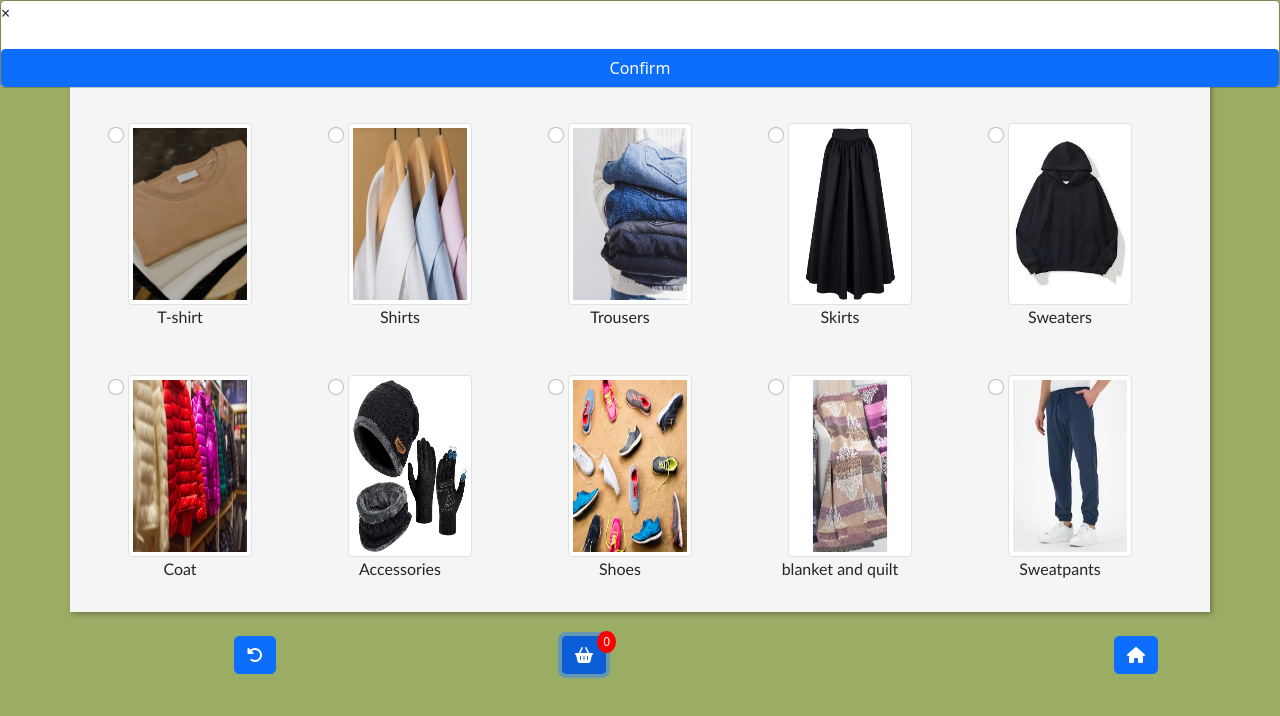
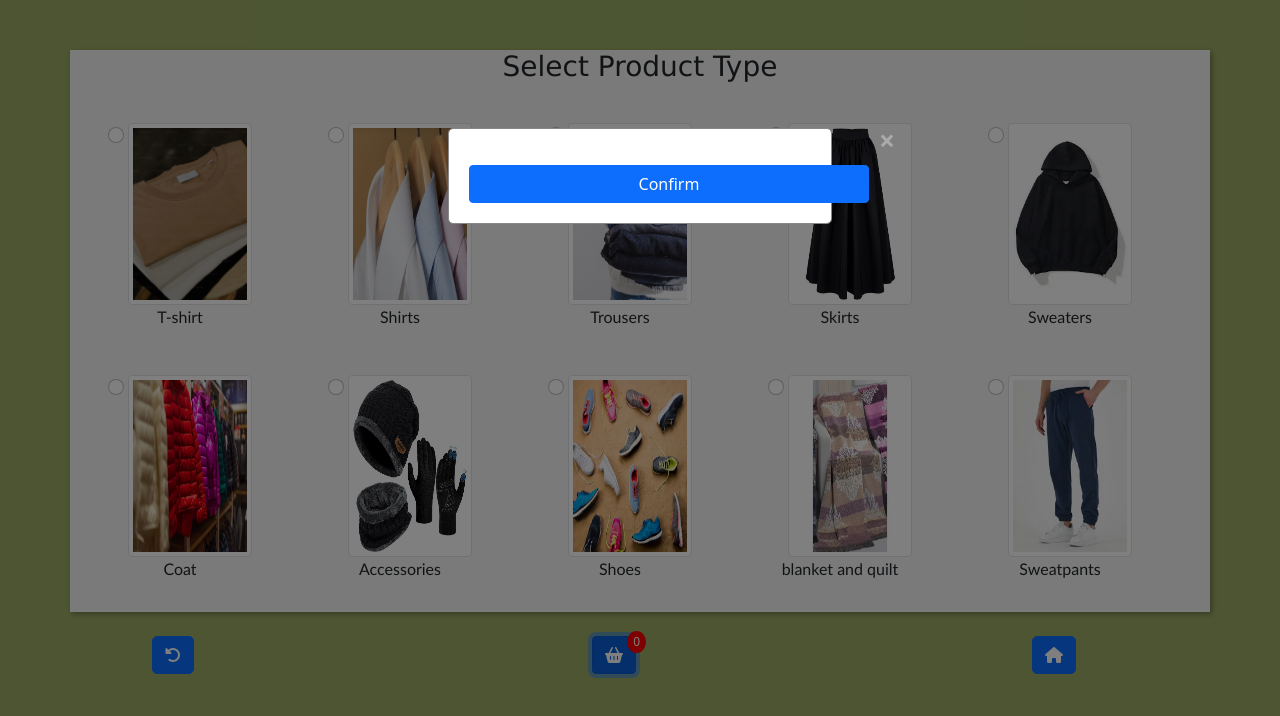
Before and after one commit to 01YunusKaratas/IME-PROJECT, a website: page public/Reyclechoose.html in a window 1280 px wide. Both pictures are taken after a click on the button 584 px from the left and 654 px from the top of the page. Shown: the top 716 px of the page. Drawn offline with nearby package versions, Linux system fonts and the light colour scheme.

Commit message:
Update Reyclechoose.css

```diff
--- a/public/CSS/Reyclechoose.css
+++ b/public/CSS/Reyclechoose.css
@@ -34,9 +34,11 @@
     margin: auto;
     margin-top: 2px;
     width: 1320px;
+
 }
 #navigation-row{
     width:1320px;
+
 
 }
 .col-sm-6>#back-button{
@@ -44,6 +46,11 @@
 }
 .col-sm-6>#home-button{
     margin-left: 40%;
+}
+
+#home-button,#basket-button,#back-button{
+    margin: auto;
+    margin-left: 30px;
 }
 
 
@@ -100,6 +107,11 @@
         width: 95%;
         margin: auto;
     }
+
+
+
+
+
     .col-sm-6>button{
         margin-left: 20px;
     }
@@ -237,3 +249,67 @@
     }
 
 }
+
+
+
+/*Modal ekranı ayarları*/
+.modal {
+    display: none;
+    position: fixed;
+    z-index: 1000;
+    left: 0;
+    top: 0;
+    background-color: rgba(0,0,0,0.5);
+}
+.modal-content {
+    background-color: #fff;
+    margin: 10% auto;
+    padding: 20px;
+    border: 1px solid #888;
+    width: 30%;
+    text-align: center;
+}
+
+.close {
+    color: #aaa;
+    float: right;
+    font-size: 28px;
+    font-weight: bold;
+    margin-left: 410px;
+    margin-bottom: -20px;
+}
+
+.close:hover,
+.close:focus {
+    color: black;
+    text-decoration: none;
+    cursor: pointer;
+}
+
+/*Burada scrool ekledim optionlara*/
+
+#color,#accesorries,#size{
+    overflow-y: scroll;
+}
+#basketClose{
+    color: #aaa;
+    float: right;
+    font-size: 28px;
+    font-weight: bold;
+    margin-left: 410px;
+    margin-bottom: -20px;
+}
+
+#basketClose:hover,#basketClose:focus{
+    color: black;
+    text-decoration: none;
+    cursor: pointer;
+}
+
+#addbasket,#confirm{
+    width:400px;
+}
+
+#close,#basketClose{
+    margin-top: -30px;
+}
```
